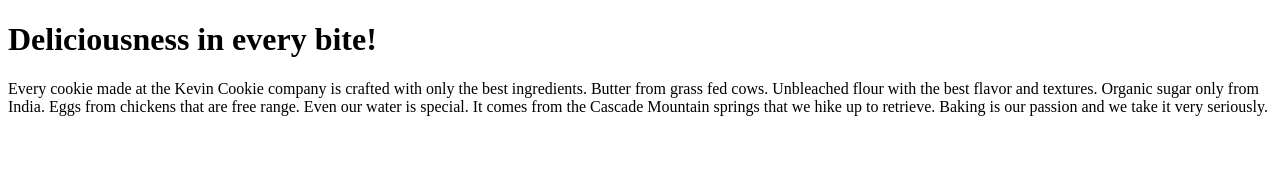
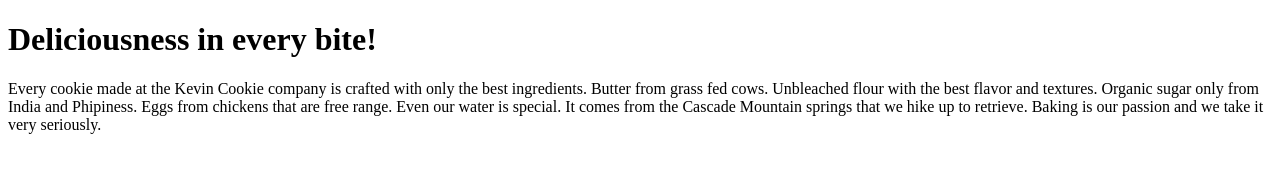
Before and after one commit to Jigmiey/Gitpractise, a plain HTML site: page index.htm in a window 1280 px wide. Drawn offline with Linux system fonts and the light colour scheme.

Commit message:
Update index.htm sugar origin country

```diff
--- a/index.htm
+++ b/index.htm
@@ -4,7 +4,7 @@
 
 <h1>Deliciousness in every bite!</h1>
 
-<p>Every cookie made at the Kevin Cookie company is crafted with only the best ingredients. Butter from grass fed cows. Unbleached flour with the best flavor and textures. Organic sugar only from India. Eggs from chickens that are free range. Even our water is special. It comes from the Cascade Mountain springs that we hike up to retrieve. Baking is our passion and we take it very seriously.</p>
+<p>Every cookie made at the Kevin Cookie company is crafted with only the best ingredients. Butter from grass fed cows. Unbleached flour with the best flavor and textures. Organic sugar only from India and Phipiness. Eggs from chickens that are free range. Even our water is special. It comes from the Cascade Mountain springs that we hike up to retrieve. Baking is our passion and we take it very seriously.</p>
 
 </body>
 </html>
```
